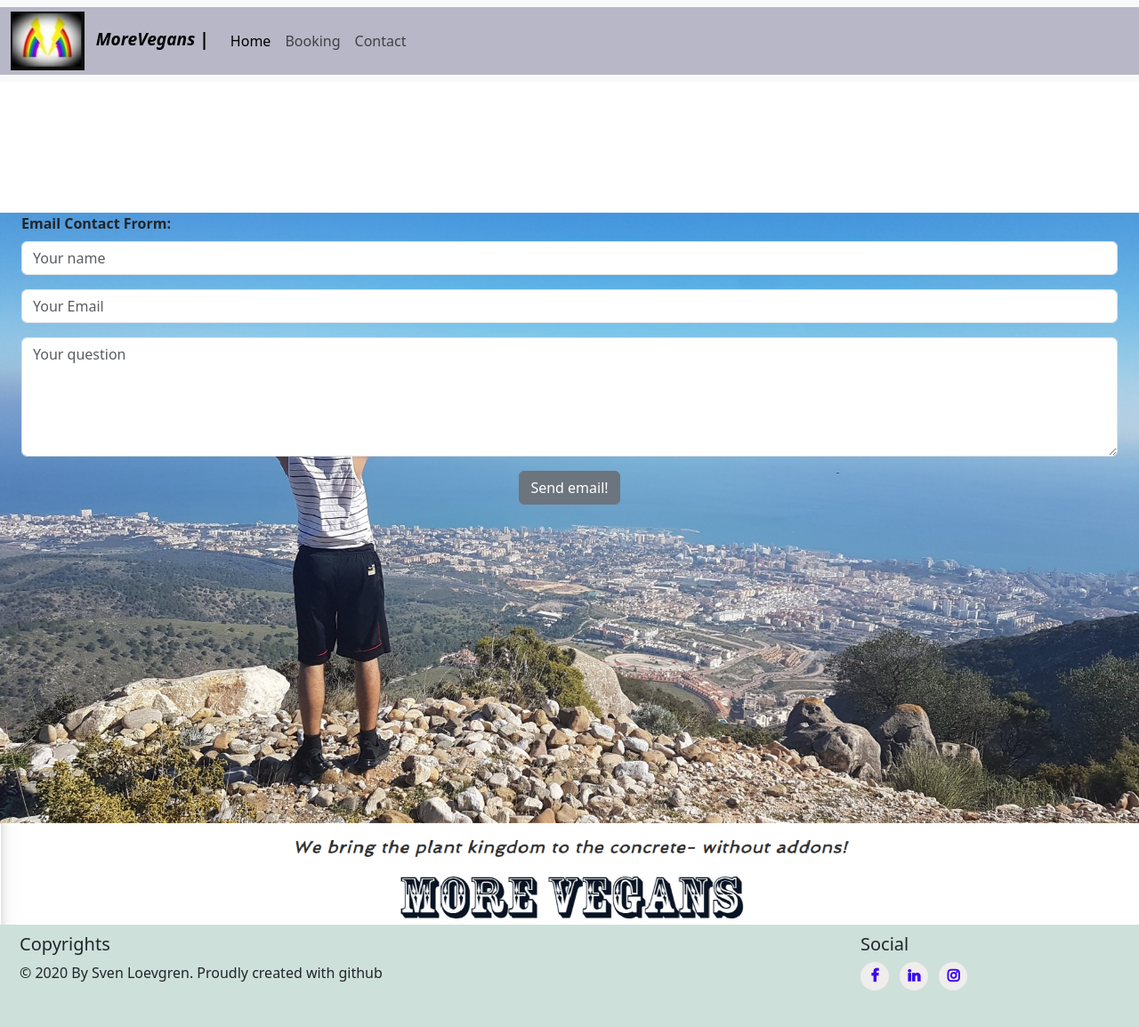
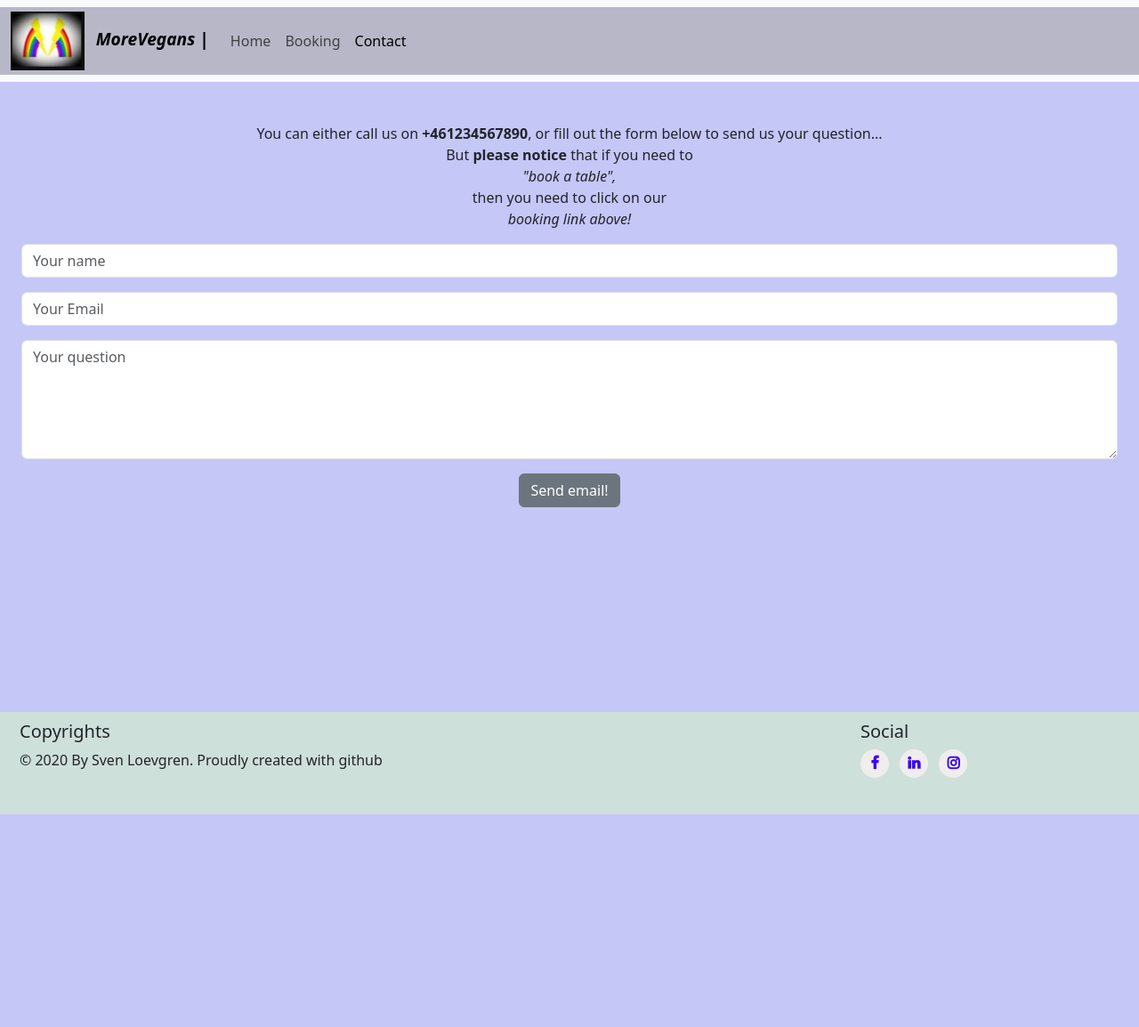
Before and after one commit to SvenLoevgren/fullstack-portfolio4, a Django app: page /contactus/ in a window 1280 px wide. Shown: the whole page at 89% size. After the commit the page ends 915 px from the top, so only its background shows below. Run offline with Django 3.2, Linux system fonts and the light colour scheme.

Commit message:
media screens added to adjust the contactus.html page

```diff
--- a/static/css/main.css
+++ b/static/css/main.css
@@ -80,27 +80,28 @@ section {
 }
 
 #div4 {
-    margin-top: 19%;
+    padding-top: 11%;
 }
 
 #contacting-link {
-margin-top: 6%;
+    margin-top: 6%;
 }
 
 #contacting-link button {
     margin-top: 4%;
 }
 
-/* -------------------------Contactus-Form-Sections */
-
-/* signup html Form */
-
 #section4 {
-    background-image: url('../img/Background_1.png');
+    background-color:rgb(197, 199, 247);
     background-size: 100% 100%;
     background-repeat: no-repeat;
     background-position: center center;
 }
+
+/* -------------------------Contactus-Form-Sections */
+
+/* signup html Form */
+ /*
 .signup-form {
     margin: 150px 10% 0 0;
     color: #fff;
@@ -134,7 +135,7 @@ margin-top: 6%;
     border-color: #f16c6b;
 }
 
-/*form submition button */
+
 
 .join-button {
     margin-top: 20px;
@@ -152,6 +153,7 @@ margin-top: 6%;
     background-color: #fafafa;
     color: #f16c6b;
 }
+*/
 /* .z-index {
     position: fixed;
     top: 0;
@@ -160,3 +162,19 @@ margin-top: 6%;
     z-index: 1000;
   }
   */
+
+@media screen and (max-width: 1000px){
+
+    #div4 {
+        padding-top: 22%;
+    }
+
+}
+
+@media screen and (max-width: 600px){
+
+    #div4 {
+        padding-top: 36%;
+    }
+
+}
--- a/templates/fastfood/base.html
+++ b/templates/fastfood/base.html
@@ -31,10 +31,10 @@
             <div class="d-lg-flex justify-content-lg-end">
                 <ul class="navbar-nav">
                     <li class="nav-item">
-                        <a class="nav-link active" aria-current="page" href="{% url 'fastfood_home' %}">Home</a>
+                        <a class="nav-link" aria-current="page" href="{% url 'fastfood_home' %}">Home</a>
                     </li>
                     <li class="nav-item">
-                        <a class="nav-link" href="{% url 'booking' %}">Booking</a>
+                        <a class="nav-link active" href="{% url 'booking' %}">Booking</a>
                     </li>
                     <li class="nav-item">
                         <a class="nav-link" href="{% url 'contactus' %}">Contact</a>
--- a/templates/fastfood/contactus.html
+++ b/templates/fastfood/contactus.html
@@ -37,13 +37,13 @@
             <div class="d-lg-flex justify-content-lg-end">
                 <ul class="navbar-nav">
                     <li class="nav-item">
-                        <a class="nav-link active" aria-current="page" href="{% url 'fastfood_home' %}">Home</a>
+                        <a class="nav-link" aria-current="page" href="{% url 'fastfood_home' %}">Home</a>
                     </li>
                     <li class="nav-item">
                         <a class="nav-link" href="{% url 'booking' %}">Booking</a>
                     </li>
                     <li class="nav-item">
-                        <a class="nav-link" href="{% url 'contactus' %}">Contact</a>
+                        <a class="nav-link active" href="{% url 'contactus' %}">Contact</a>
                     </li>
                 </ul>
             </div>
@@ -51,10 +51,17 @@
       </div>
 </nav>
 <section id="section4" class="container-fluid">
-    <div id="div4" class="container-fluid">
+    <div id="div4" class="col-md-12">
+        <div class="d-flex justify-content-center text-center">
+            <p>You can either call us on <strong>+461234567890</strong>,
+                 or fill out the form below to send us your question...<br>
+                But <strong>please notice</strong> that if you need to <br><em>"book a table",</em><br>
+                 then you need to click on our <br><em>booking link above!</em></p>
+        </div>
+    </div>
+    <div class="container-fluid">
         <form onsubmit="return sendMail(this);">
             <div class="mb-3">
-          <label for="fullname" class="form-label"><strong>Email Contact Frorm:</strong></label>
                 <input type="text" name="name" class="form-control" id="name" placeholder="Your name" required>
             </div>
             <div class="mb-3">
```
Lines whose indentation alone changed are shown as unchanged.
